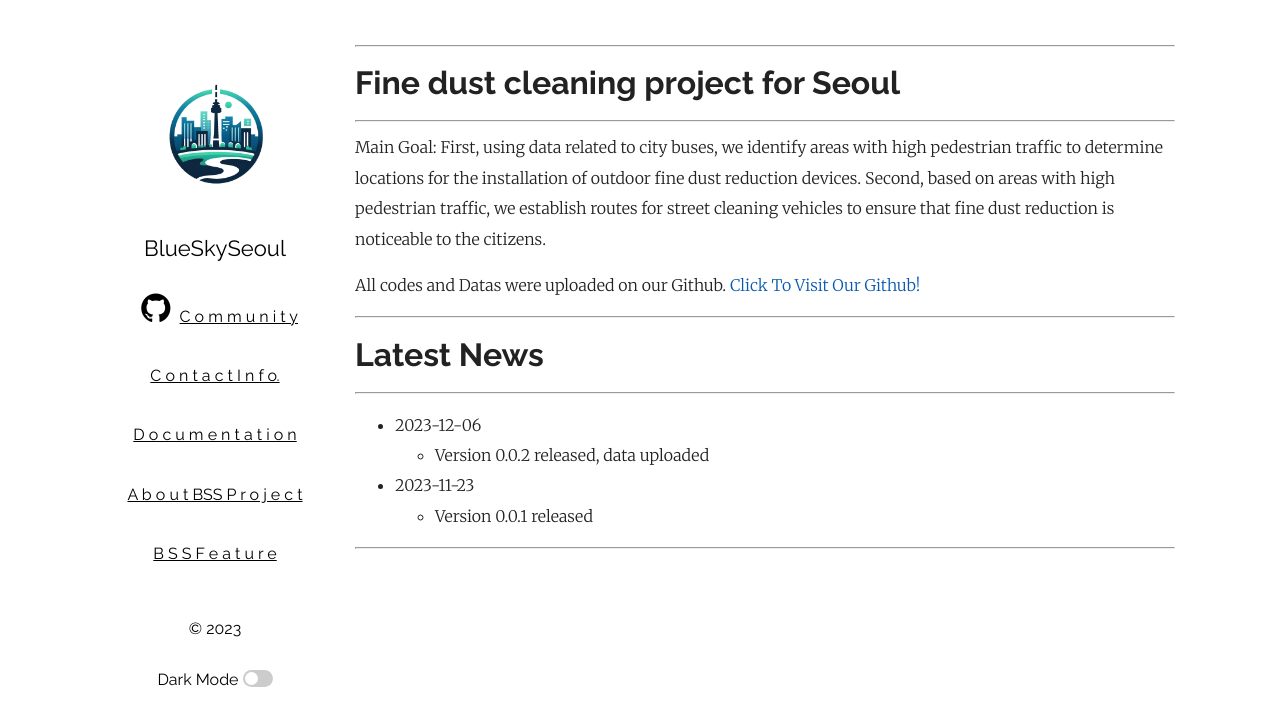
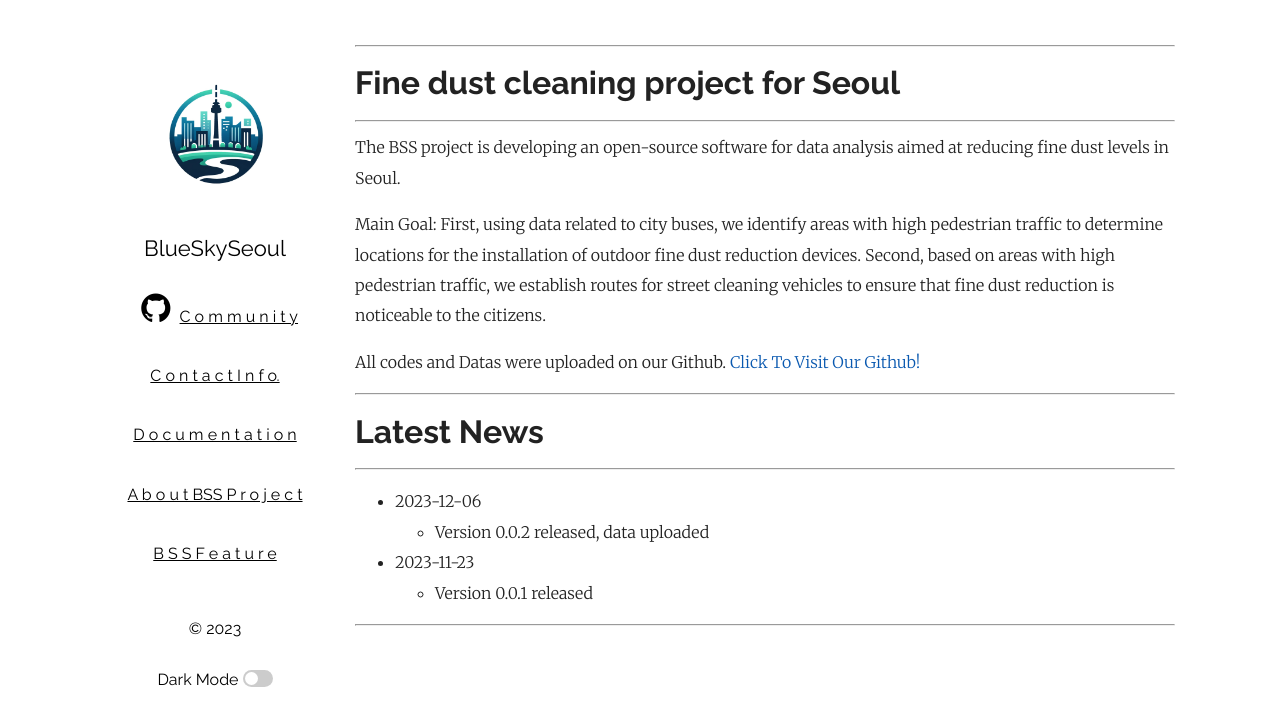
Before and after one commit to ss7622/ss7622.github.io, a Jekyll site: the page built from index.md, in a window 1280 px wide. Shown: the top 726 px of the page. Built offline with Jekyll 4.4.1, drawn with Linux system fonts in a browser that asks for light colours.

Commit message:
Update index.md

```diff
--- a/index.md
+++ b/index.md
@@ -10,6 +10,7 @@ title: Blue Sky Seoul
 ---
 # Fine dust cleaning project for Seoul
 ---
+The BSS project is developing an open-source software for data analysis aimed at reducing fine dust levels in Seoul.
 
 Main Goal: First, using data related to city buses, we identify areas with high pedestrian traffic to determine locations for the installation of outdoor fine dust reduction devices. Second, based on areas with high pedestrian traffic, we establish routes for street cleaning vehicles to ensure that fine dust reduction is noticeable to the citizens.
 
```
